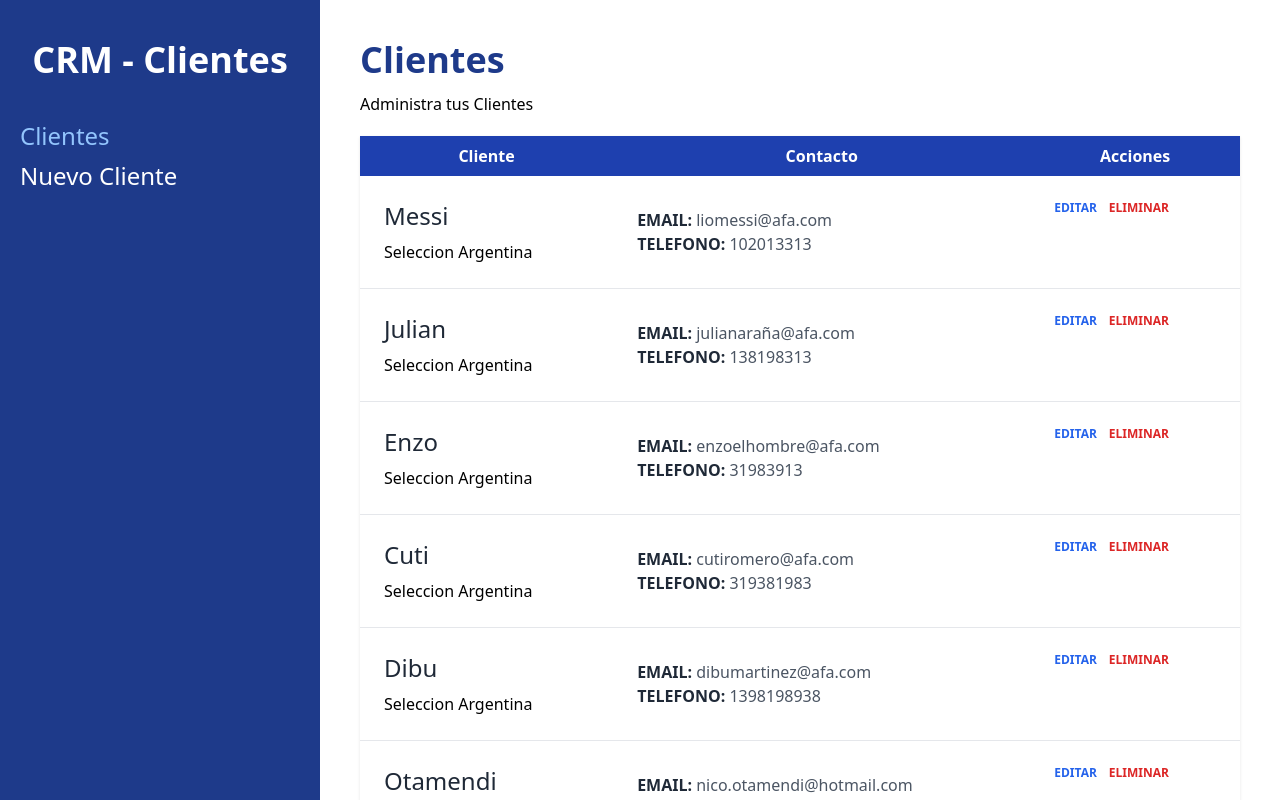
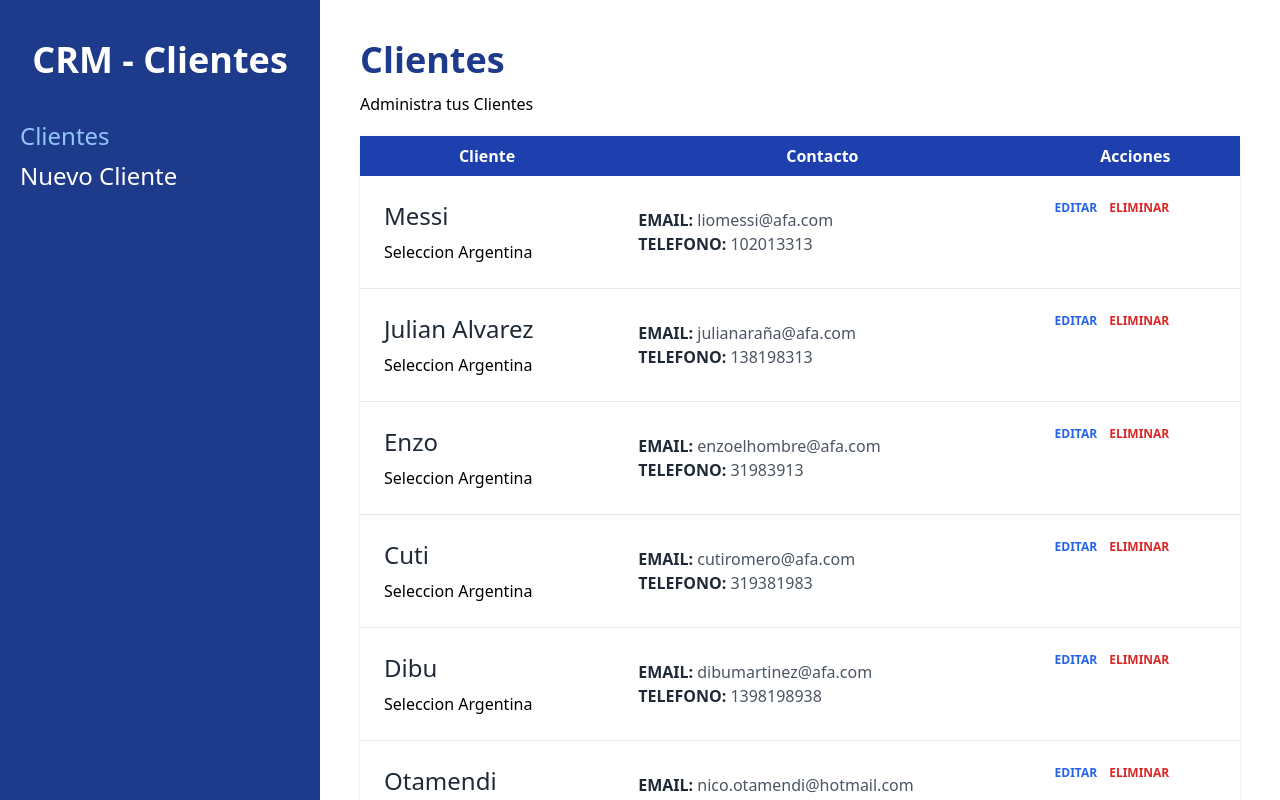
Before and after one commit to lucianolabudia/crm-react, a React (Vite) app: page / in a window 1280 px wide. Built offline with nearby package versions, Linux system fonts and the light colour scheme; data requests are answered from the project's data file.

Commit message:
Creando la acción para Editar el Cliente

```diff
--- a/db.json
+++ b/db.json
@@ -8,11 +8,12 @@
       "company": "Seleccion Argentina"
     },
     {
-      "id": 2,
-      "name": "Julian",
-      "phone": 138198313,
+      "name": "Julian Alvarez",
+      "company": "Seleccion Argentina",
       "email": "julianaraña@afa.com",
-      "company": "Seleccion Argentina"
+      "phone": "138198313",
+      "notes": "Cliente actualizado",
+      "id": 2
     },
     {
       "id": 3,
--- a/src/data/clients.js
+++ b/src/data/clients.js
@@ -28,3 +28,19 @@ export async function addClients( data ) {
         console.log(error);
     }
 }
+
+export async function updateClient( id, data ) {
+
+    try {
+        const response = await fetch(`${import.meta.env.VITE_API_URL}/${id}`, {
+            method: 'PUT',
+            body: JSON.stringify(data),
+            headers: {
+                'Content-Type': 'application/json'
+            }
+        });
+        await response.json();
+    } catch (error) {
+        console.log(error);
+    }
+}
--- a/src/main.jsx
+++ b/src/main.jsx
@@ -5,7 +5,7 @@ import { createBrowserRouter, RouterProvider } from 'react-router-dom'
 import { Layout } from './components/Layout'
 import { NewClient, action as actionNewClient } from './pages/NewClient'
 import { Index, loader as loaderClients } from './pages/Index'
-import { EditClient, loader as editLoaderClient } from './pages/EditClient'
+import { EditClient, loader as editLoaderClient, action as editActionClient } from './pages/EditClient'
 import ErrorPage from './components/ErrorPage'
 
 
@@ -30,6 +30,7 @@ const router = createBrowserRouter([
         path: '/clientes/:clienteId/editar',
         element: <EditClient />,
         loader: editLoaderClient,
+        action: editActionClient,
         errorElement: <ErrorPage />
       }
     ]
--- a/src/pages/EditClient.jsx
+++ b/src/pages/EditClient.jsx
@@ -1,6 +1,7 @@
-import { Form, useNavigate, useLoaderData } from "react-router-dom";
-import { getClient } from "../data/clients";
+import { Form, useNavigate, useLoaderData, useActionData, redirect } from "react-router-dom";
+import { getClient, updateClient } from "../data/clients";
 import { FormClient } from "../components/FormClient";
+import { Error } from "../components/Error";
 
 
 export async function loader({ params }) {
@@ -17,10 +18,42 @@ export async function loader({ params }) {
   return client;
 }
 
+export async function action({ request, params }) {
+  const formData = await request.formData();
+
+  const data = Object.fromEntries(formData);
+
+  const email = formData.get('email');
+
+  // Validacion
+  const errors = [];
+  if (Object.values(data).includes('')) {
+    errors.push('Todos los campos son obligatorios');
+  }
+
+  // Validacion Email
+  let regex = new RegExp("([!#-'*+/-9=?A-Z^-~-]+(\.[!#-'*+/-9=?A-Z^-~-]+)*|\"\(\[\]!#-[^-~ \t]|(\\[\t -~]))+\")@([!#-'*+/-9=?A-Z^-~-]+(\.[!#-'*+/-9=?A-Z^-~-]+)*|\[[\t -Z^-~]*])");
+
+  if (!regex.test(email)) {
+    errors.push('El Email no es valido');
+  }
+
+  // Retornar datos si hay errores
+  if (Object.keys(errors).length) {
+    return errors;
+  }
+
+  // Actualizar el cliente
+  await updateClient(params.clienteId, data);
+  return redirect('/');
+
+}
+
 export const EditClient = () => {
 
   const navigate = useNavigate();
   const client = useLoaderData();
+  const errors = useActionData();
 
   return (
     <>
@@ -38,7 +71,7 @@ export const EditClient = () => {
 
       <div className="bg-white shadow rounded-md md:w-3/4 mx-auto px-5 py-10 mt-20">
 
-        {/* { errors?.length && errors.map( (error, i) => <Error key={ i }>{ error }</Error> ) } */}
+        { errors?.length && errors.map( (error, i) => <Error key={ i }>{ error }</Error> ) }
 
         <Form
           method="post"
@@ -51,7 +84,7 @@ export const EditClient = () => {
           <input
             type="submit"
             className="mt-5 w-full bg-blue-800 p-3 uppercase font-bold text-white text-lg"
-            value="Registrar Cliente"
+            value="Guardar Cambios"
           />
         </Form>
       </div>
```
